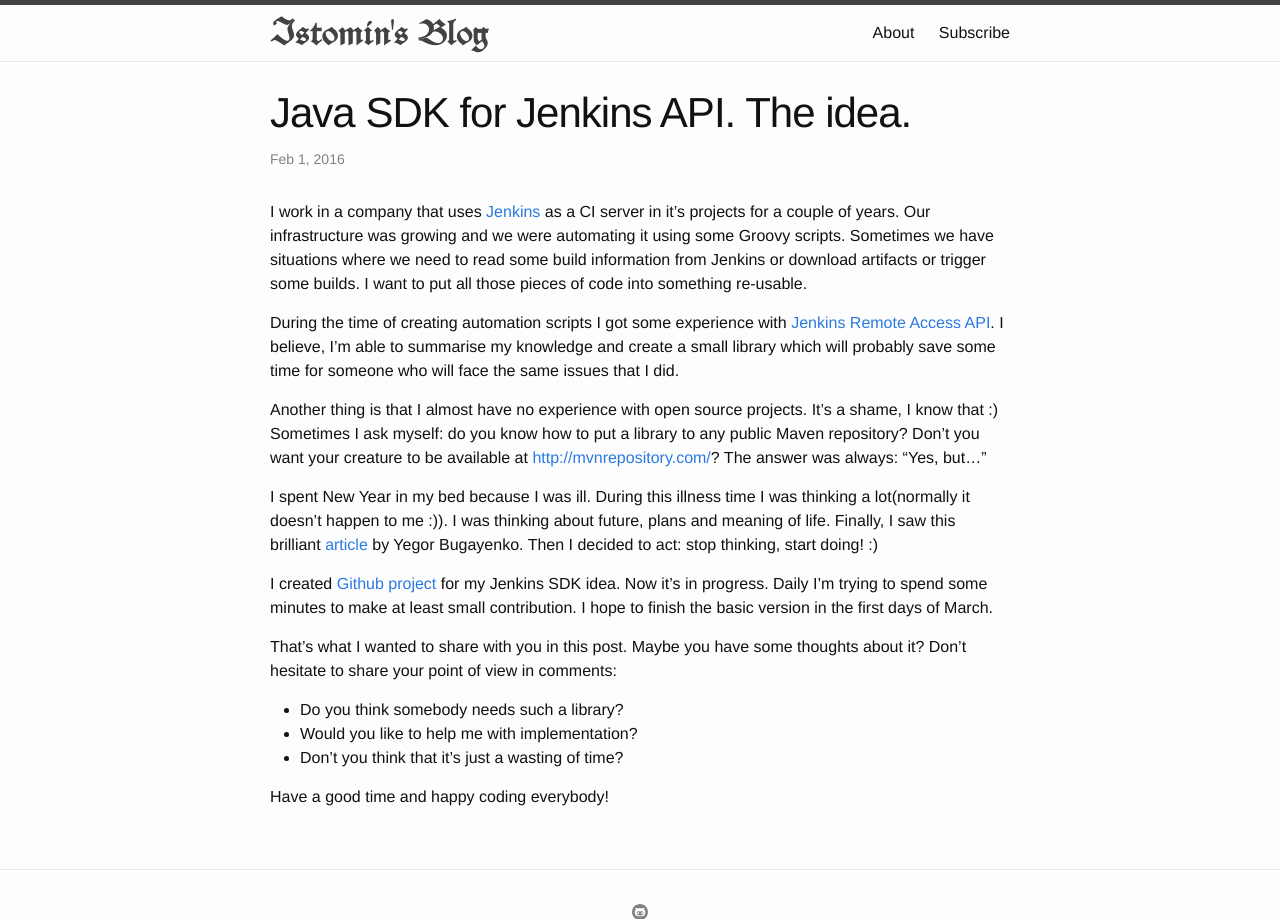
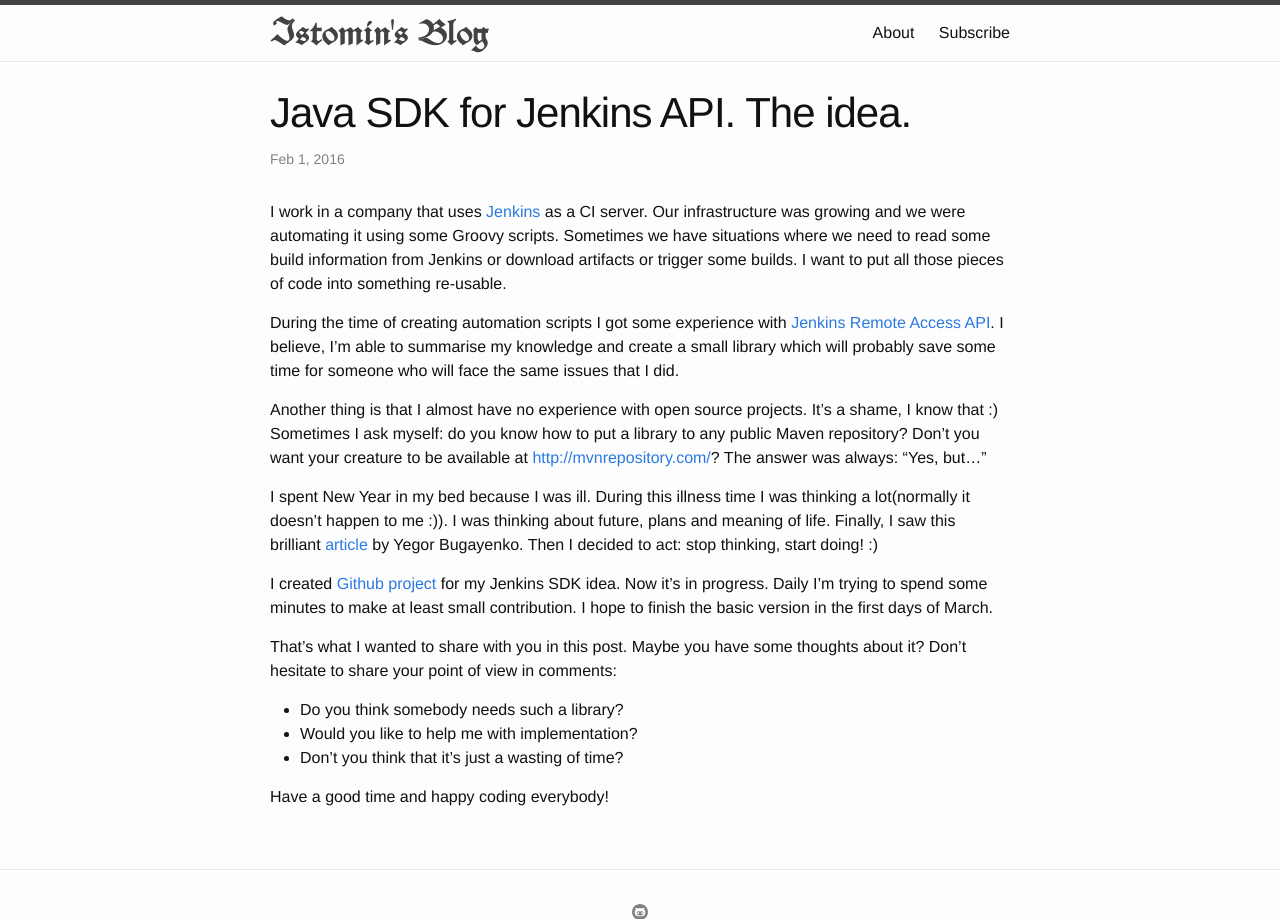
Before and after one commit to aistomin/aistomin.github.io, a Jekyll site: the page built from _posts/2016-02-01-jenkins-sdk-idea.markdown, in a window 1280 px wide, cut to the strip 0-919 px from the top of the page. Built offline with Jekyll 4.4.1, drawn with Linux system fonts in a browser that asks for light colours; comment, search, counter and statistics services are not loaded.

Commit message:
2016-02-01-jenkins-sdk-idea.markdown: text edited.

```diff
--- a/_posts/2016-02-01-jenkins-sdk-idea.markdown
+++ b/_posts/2016-02-01-jenkins-sdk-idea.markdown
@@ -4,8 +4,8 @@ title:  "Java SDK for Jenkins API. The idea."
 date:   2016-02-01 04:09:01 +0100
 categories: programming opensource jenkins
 ---
-I work in a company that uses [Jenkins](https://jenkins-ci.org/) as a CI server
-in it's projects for a couple of years. Our infrastructure was growing and we
+I work in a company that uses [Jenkins](https://jenkins-ci.org/) as a CI server.
+Our infrastructure was growing and we
 were automating it using some Groovy scripts. Sometimes we have situations where
 we need to read some build information from Jenkins or download artifacts or
 trigger some builds. I want to put all those pieces of code into something re-usable.
```
